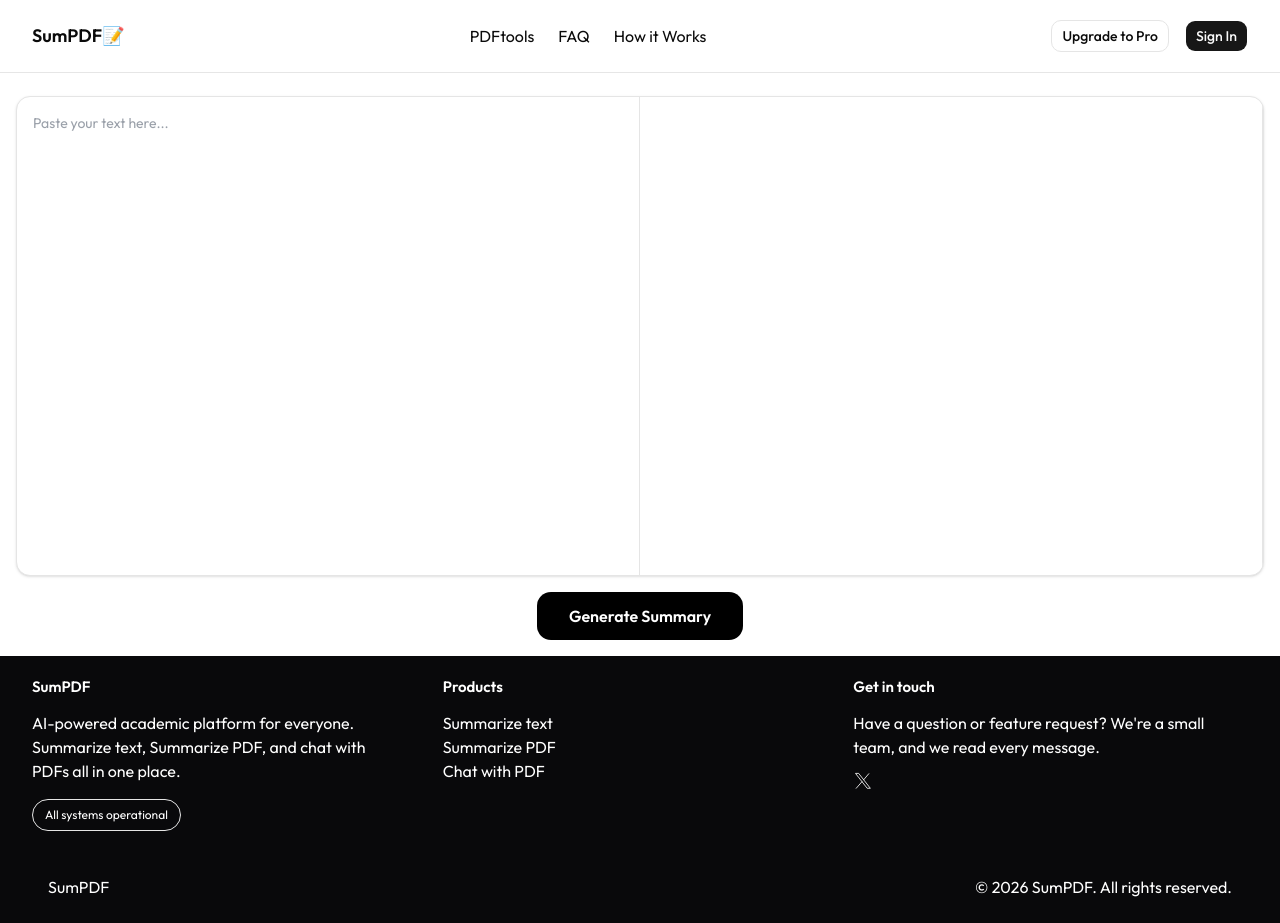
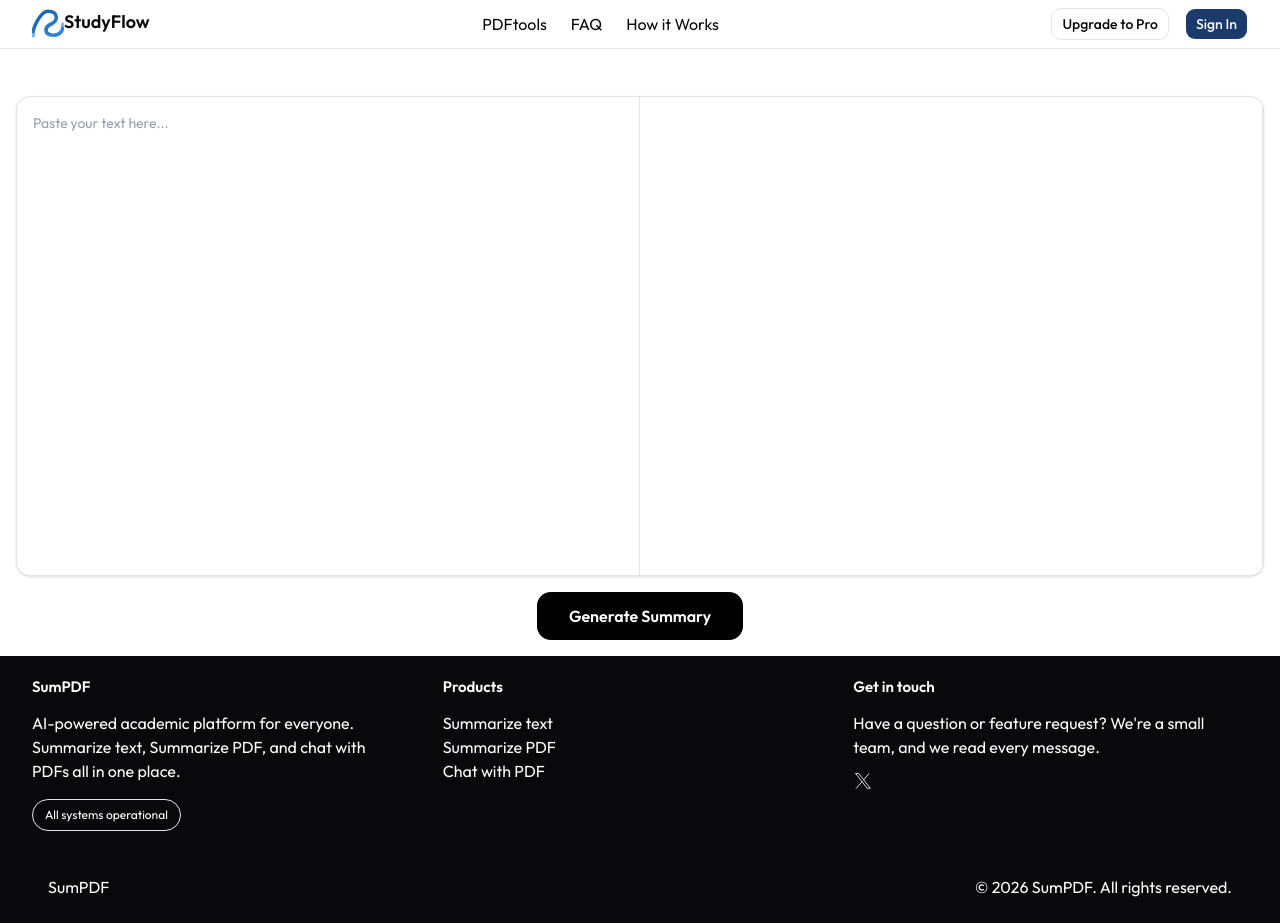
Before and after one commit to Canice-dev/pdf-summarize-app, a Next.js app: page /summarize in a window 1280 px wide. Built offline with nearby package versions, Linux system fonts and the light colour scheme; no server answers.

Commit message:
feat: brand & logo redesign

```diff
--- /dev/null
+++ b/components/BrandIcon.tsx
@@ -0,0 +1,93 @@
+"use client"
+
+import React from 'react'
+
+// function BrandIcon({ size = 28 }: { size?: number }) {
+//   return (
+//     <svg width={size} height={size} viewBox="0 0 44 44" fill="none">
+//       <rect width="44" height="44" rx="11" fill="#f59e0b"/>
+//       <rect x="11" y="9" width="14" height="18" rx="2.5" fill="white" opacity="0.22"/>
+//       <rect x="12.5" y="10.5" width="14" height="18" rx="2.5" fill="white" opacity="0.3"/>
+//       <rect x="14" y="12" width="14" height="18" rx="2" fill="white"/>
+//       <rect x="17" y="17" width="8" height="1.5" rx="0.75" fill="#f59e0b"/>
+//       <rect x="17" y="20" width="8" height="1.5" rx="0.75" fill="#f59e0b"/>
+//       <rect x="17" y="23" width="5" height="1.5" rx="0.75" fill="#f59e0b"/>
+//       <circle cx="27" cy="32" r="5" fill="#1a1000"/>
+//       <path d="M25 32.5 L27 30.5 L29 32.5" stroke="#f59e0b" strokeWidth="1.2" strokeLinecap="round" strokeLinejoin="round" fill="none"/>
+//       <rect x="25" y="32.5" width="4" height="2" rx="0.5" fill="#f59e0b"/>
+//     </svg>
+//   )
+// }
+
+// export default BrandIcon
+
+type StudyFlowLogoProps = {
+  /** Overall size in px (width = height for the icon-only mark). Default 32. */
+  size?: number;
+  /** Show the "studyflow" wordmark next to the icon. Default true. */
+  withWordmark?: boolean;
+  /** Color of the flow path + dots. Defaults to the brand gradient. */
+  color?: string;
+  /** Color of the wordmark text. Default "currentColor". */
+  textColor?: string;
+  /** Extra classes, e.g. for hover states or sizing via Tailwind. */
+  className?: string;
+};
+
+/**
+ * StudyFlow logo. Renders the S-flow mark, optionally with the wordmark.
+ *
+ * Usage:
+ *   <StudyFlowLogo />                              // icon + wordmark, brand colors
+ *   <StudyFlowLogo withWordmark={false} size={24} />  // icon only, e.g. favicon-style nav mark
+ *   <StudyFlowLogo color="#fff" textColor="#fff" />   // monochrome, for dark hero sections
+ */
+export default function BrandIcon({
+  size = 32,
+  withWordmark = true,
+  color,
+  textColor = "currentColor",
+  className,
+}: StudyFlowLogoProps) {
+  const gradientId = "studyflow-flow-gradient";
+
+  return (
+    <span
+      className={className}
+      style={{
+        display: "inline-flex",
+        alignItems: "center",
+        gap: size * 0.35,
+      }}
+    >
+      <svg
+        width={size}
+        height={size}
+        viewBox="0 0 80 64"
+        fill="none"
+        xmlns="http://www.w3.org/2000/svg"
+        role="img"
+        aria-label="StudyFlow logo"
+      >
+        {!color && (
+          <defs>
+            <linearGradient id={gradientId} x1="0" y1="0" x2="1" y2="1">
+              <stop offset="0%" stopColor="#185FA5" />
+              <stop offset="100%" stopColor="#378ADD" />
+            </linearGradient>
+          </defs>
+        )}
+        <path
+          d="M2 34 C2 14 22 -26 40 -26 C66 -26 66 -2 48 6 C30 14 30 34 54 34 C72 34 78 20 78 8"
+          transform="translate(0, 26)"
+          fill="none"
+          stroke={color ?? `url(#${gradientId})`}
+          strokeWidth="9"
+          strokeLinecap="round"
+        />
+        <circle cx="2" cy="60" r="6" fill={color ?? "#85B7EB"} />
+        <circle cx="78" cy="34" r="6" fill={color ?? "#85B7EB"} />
+      </svg>
+    </span>
+  );
+}
--- a/components/Navbar.tsx
+++ b/components/Navbar.tsx
@@ -12,6 +12,7 @@ import { auth, db, provider } from "@/config/firebaseConfig"
 import { use, useState } from "react"
 import { LogOut, SettingsIcon } from 'lucide-react'
 import { Dialog, DialogContent, DialogDescription, DialogHeader, DialogTitle, DialogTrigger } from './ui/dialog'
+import BrandIcon from './BrandIcon';
 // import GoogleplusIcon from './googleIcon';
 
 type AuthInfo = {
@@ -97,9 +98,12 @@ const avatarUrl = `https://ui-avatars.com/api/?name=${encodeURIComponent(authInf
 
   return (
     <div className="border-b border-[var(--foreground)]/10 fixed top-0 left-0 right-0 z-50 bg-background">
-      <div className="flex justify-between items-center py-5 px-4 md:px-8">
+      <div className="flex justify-between items-center py-2 px-4 md:px-8">
         <div className="text-lg font-semibold">
-          <Link href="/">SumPDF📝</Link>
+          <Link href="/" className='flex'>
+            <BrandIcon />
+            Study<span>Flow</span>
+          </Link>
         </div>
 
         {/* Medium only: PDFtools + Features inline */}
--- a/components/ui/button.tsx
+++ b/components/ui/button.tsx
@@ -8,7 +8,8 @@ const buttonVariants = cva(
   {
     variants: {
       variant: {
-        default: "bg-primary text-primary-foreground hover:bg-primary/80 cursor-pointer",
+        // default: "bg-primary text-primary-foreground hover:bg-primary/80 cursor-pointer",
+        default: "bg-[#1B3A6B] text-primary-foreground hover:bg-[#3E6BB0] cursor-pointer",
         outline:
           "border-border bg-background hover:bg-muted hover:text-foreground aria-expanded:bg-muted aria-expanded:text-foreground dark:border-input dark:bg-input/30 dark:hover:bg-input/50 cursor-pointer",
         secondary:
```
